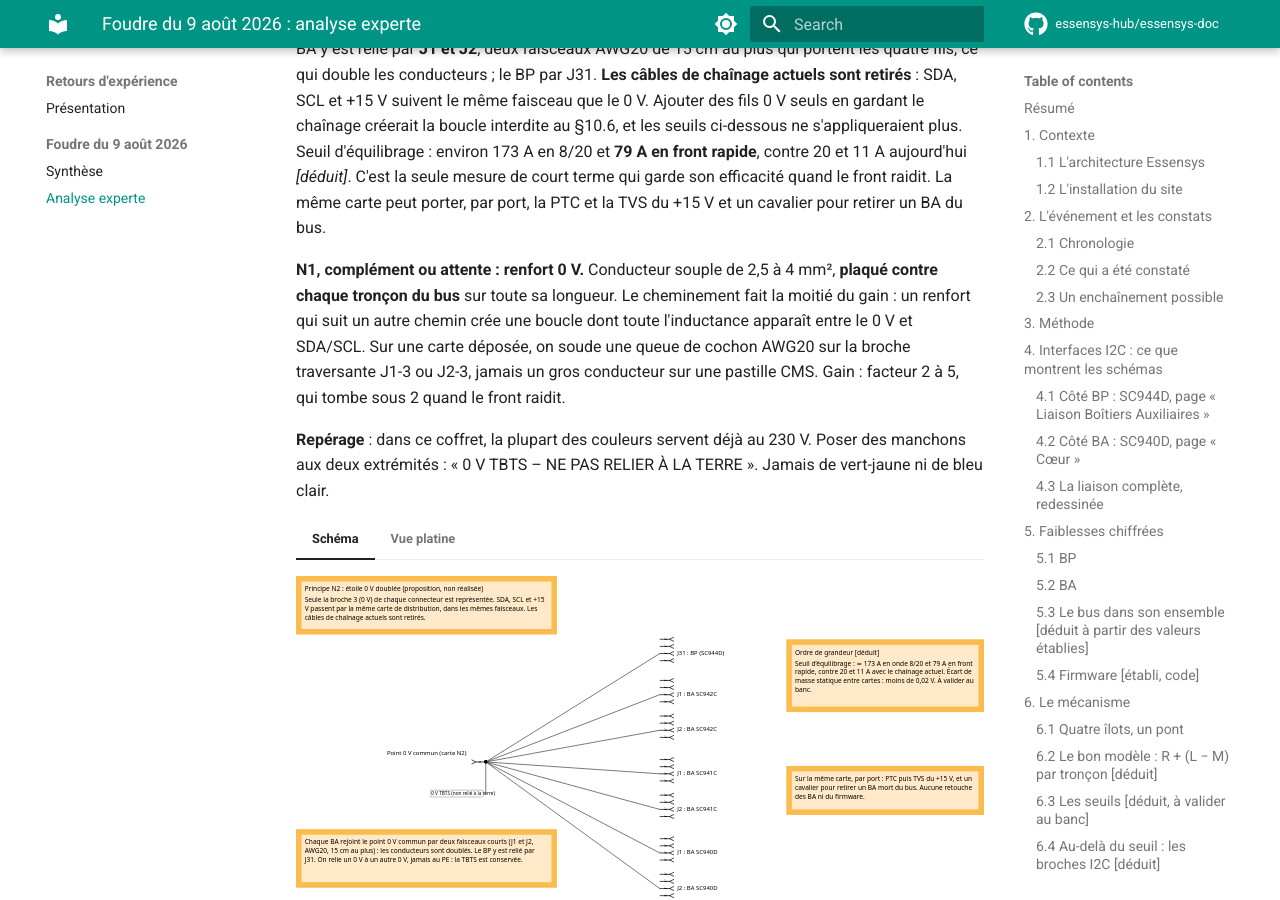
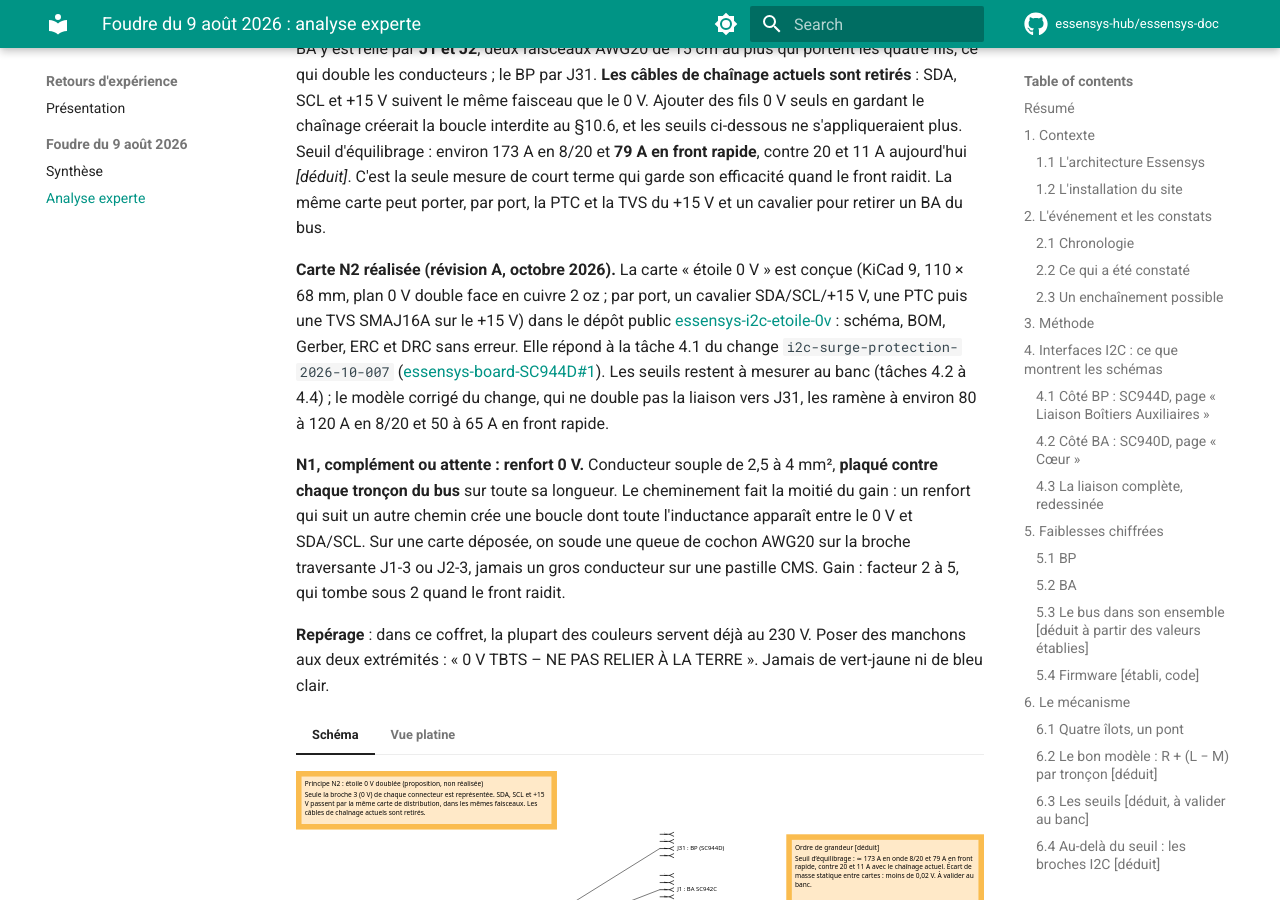
Before and after one commit to essensys-hub/essensys-doc, an MkDocs documentation site: the page built from docs/retex/foudre-2026/analyse-experte.md, in a window 1280 px wide and 900 px high, scrolled down 34604 px. Built offline with MkDocs 1.6.1 and Material for MkDocs 9.7.7, drawn with Linux system fonts in a browser that asks for light colours; comment, search, counter and statistics services are not loaded.

Commit message:
docs(retex): carte N2 étoile 0 V et dépôt essensys-i2c-etoile-0v (#2)
Feature: i2c-surge-protection-2026-10-007

Co-authored-by: Claude Opus 5.5 <noreply@anthropic.com>

```diff
--- a/docs/retex/foudre-2026/analyse-experte.md
+++ b/docs/retex/foudre-2026/analyse-experte.md
@@ -621,6 +621,8 @@ Ces deux mesures relient un 0 V à un autre 0 V, **jamais au PE** : elles son
 
 **N2, recommandée : étoile du bus complet, 0 V doublé, sans retouche de carte.** Une petite carte passive sur rail DIN, au bord gauche du coffret où sont tous les J1/J2, porte un plan 0 V. Chaque BA y est relié par **J1 et J2**, deux faisceaux AWG20 de 15 cm au plus qui portent les quatre fils, ce qui double les conducteurs ; le BP par J31. **Les câbles de chaînage actuels sont retirés** : SDA, SCL et +15 V suivent le même faisceau que le 0 V. Ajouter des fils 0 V seuls en gardant le chaînage créerait la boucle interdite au §10.6, et les seuils ci-dessous ne s'appliqueraient plus. Seuil d'équilibrage : environ 173 A en 8/20 et **79 A en front rapide**, contre 20 et 11 A aujourd'hui *[déduit]*. C'est la seule mesure de court terme qui garde son efficacité quand le front raidit. La même carte peut porter, par port, la PTC et la TVS du +15 V et un cavalier pour retirer un BA du bus.
 
+**Carte N2 réalisée (révision A, octobre 2026).** La carte « étoile 0 V » est conçue (KiCad 9, 110 × 68 mm, plan 0 V double face en cuivre 2 oz ; par port, un cavalier SDA/SCL/+15 V, une PTC puis une TVS SMAJ16A sur le +15 V) dans le dépôt public [essensys-i2c-etoile-0v](https://github.com/essensys-hub/essensys-i2c-etoile-0v) : schéma, BOM, Gerber, ERC et DRC sans erreur. Elle répond à la tâche 4.1 du change `i2c-surge-protection-2026-10-007` ([essensys-board-SC944D#1](https://github.com/essensys-hub/essensys-board-SC944D/issues/1)). Les seuils restent à mesurer au banc (tâches 4.2 à 4.4) ; le modèle corrigé du change, qui ne double pas la liaison vers J31, les ramène à environ 80 à 120 A en 8/20 et 50 à 65 A en front rapide.
+
 **N1, complément ou attente : renfort 0 V.** Conducteur souple de 2,5 à 4 mm², **plaqué contre chaque tronçon du bus** sur toute sa longueur. Le cheminement fait la moitié du gain : un renfort qui suit un autre chemin crée une boucle dont toute l'inductance apparaît entre le 0 V et SDA/SCL. Sur une carte déposée, on soude une queue de cochon AWG20 sur la broche traversante J1-3 ou J2-3, jamais un gros conducteur sur une pastille CMS. Gain : facteur 2 à 5, qui tombe sous 2 quand le front raidit.
 
 **Repérage** : dans ce coffret, la plupart des couleurs servent déjà au 230 V. Poser des manchons aux deux extrémités : « 0 V TBTS – NE PAS RELIER À LA TERRE ». Jamais de vert-jaune ni de bleu clair.
```
Also changed, not shown: archi/hardware-overview.md (+2 -0 lines).
